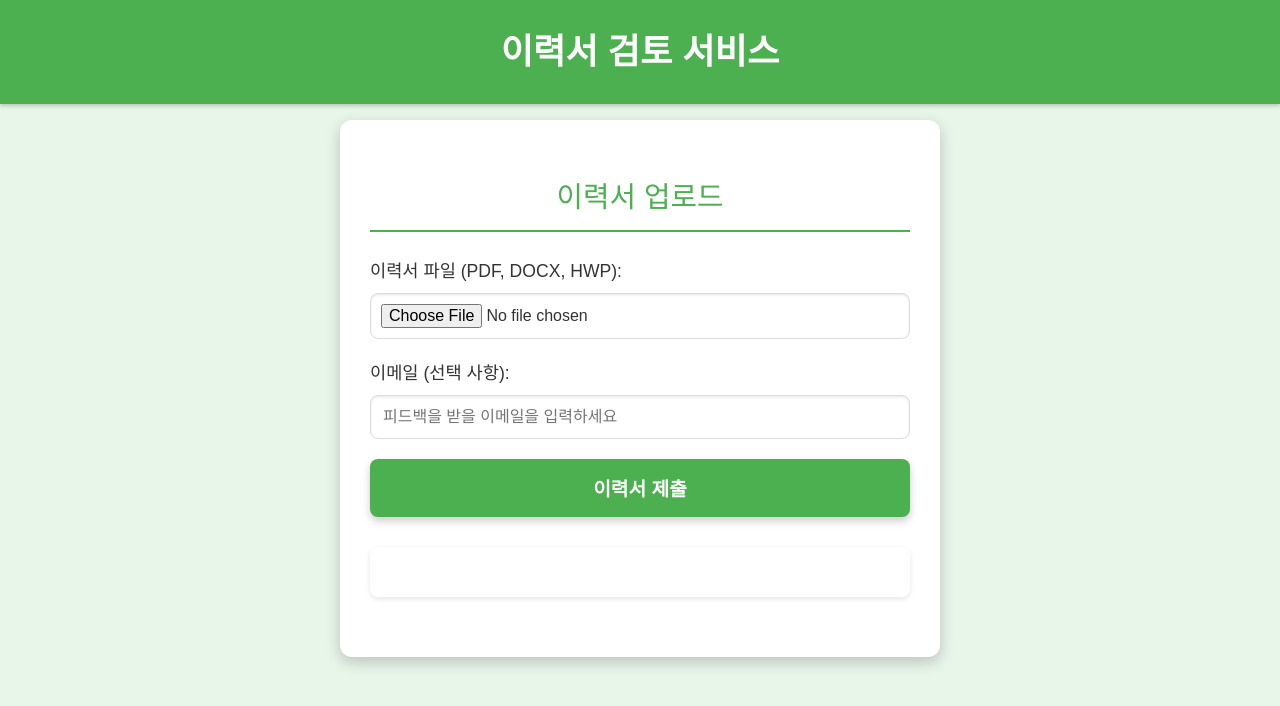
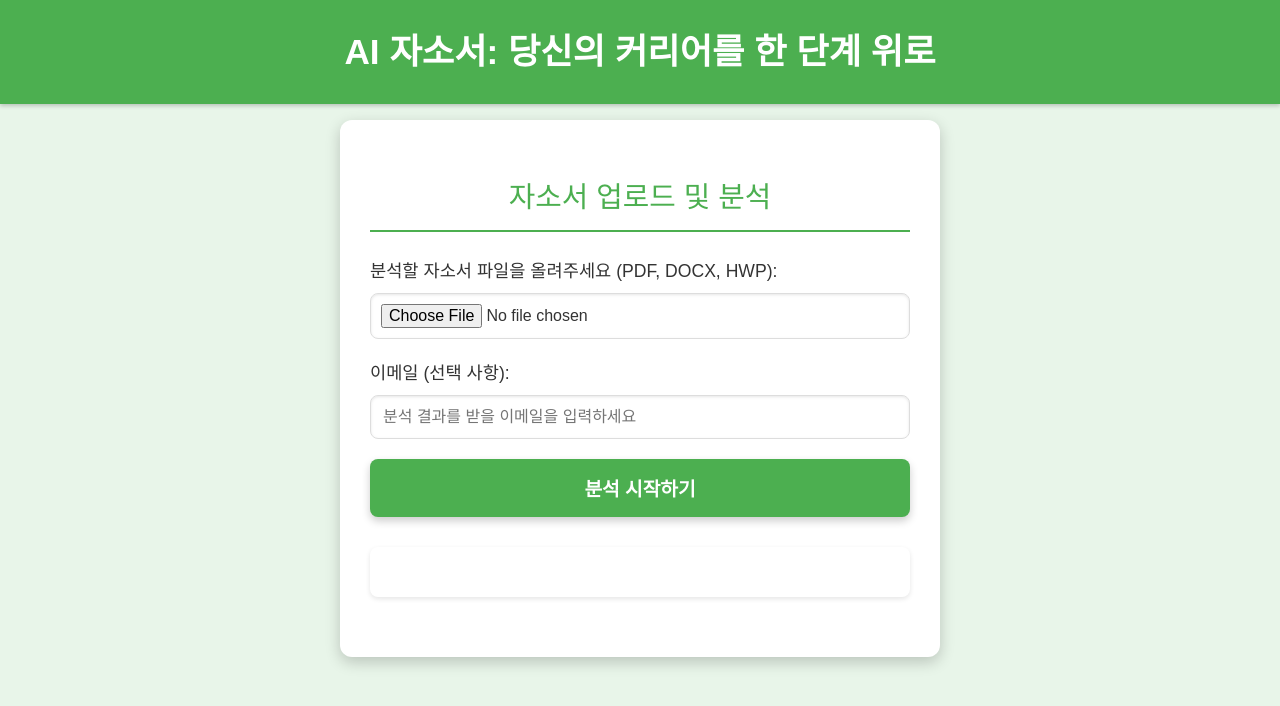
Before and after one commit to kmjon91-bot/selfduocu, a plain HTML site: page app.html in a window 1280 px wide. Drawn offline with Linux system fonts and the light colour scheme.

Commit message:
feat: Update page titles and headlines for clarity

```diff
--- a/app.html
+++ b/app.html
@@ -4,26 +4,26 @@
   <meta charset="UTF-8" />
   <meta name="viewport" content="width=device-width, initial-scale=1.0" />
   <link href="https://fonts.googleapis.com/css2?family=Noto+Sans+KR:wght@300;400;600&display=swap" rel="stylesheet">
-  <title>이력서 검토 서비스</title>
+  <title>AI 자소서: 당신의 커리어를 한 단계 위로</title>
   <link href='/style.css' rel='stylesheet'>
 </head>
 <body>
   <header>
-    <h1>이력서 검토 서비스</h1>
+    <h1>AI 자소서: 당신의 커리어를 한 단계 위로</h1>
   </header>
   <main>
     <section id="submission-form">
-      <h2>이력서 업로드</h2>
+      <h2>자소서 업로드 및 분석</h2>
       <form id="resume-form" enctype="multipart/form-data">
         <div class="form-group">
-          <label for="resume-file">이력서 파일 (PDF, DOCX, HWP):</label>
+          <label for="resume-file">분석할 자소서 파일을 올려주세요 (PDF, DOCX, HWP):</label>
           <input type="file" id="resume-file" name="resumeFile" accept=".pdf,.doc,.docx,.hwp" required>
         </div>
         <div class="form-group">
           <label for="user-email">이메일 (선택 사항):</label>
-          <input type="email" id="user-email" name="userEmail" placeholder="피드백을 받을 이메일을 입력하세요">
+          <input type="email" id="user-email" name="userEmail" placeholder="분석 결과를 받을 이메일을 입력하세요">
         </div>
-        <button type="submit">이력서 제출</button>
+        <button type="submit">분석 시작하기</button>
       </form>
       <div id="message-area" role="status" aria-live="polite"></div>
     </section>
```
